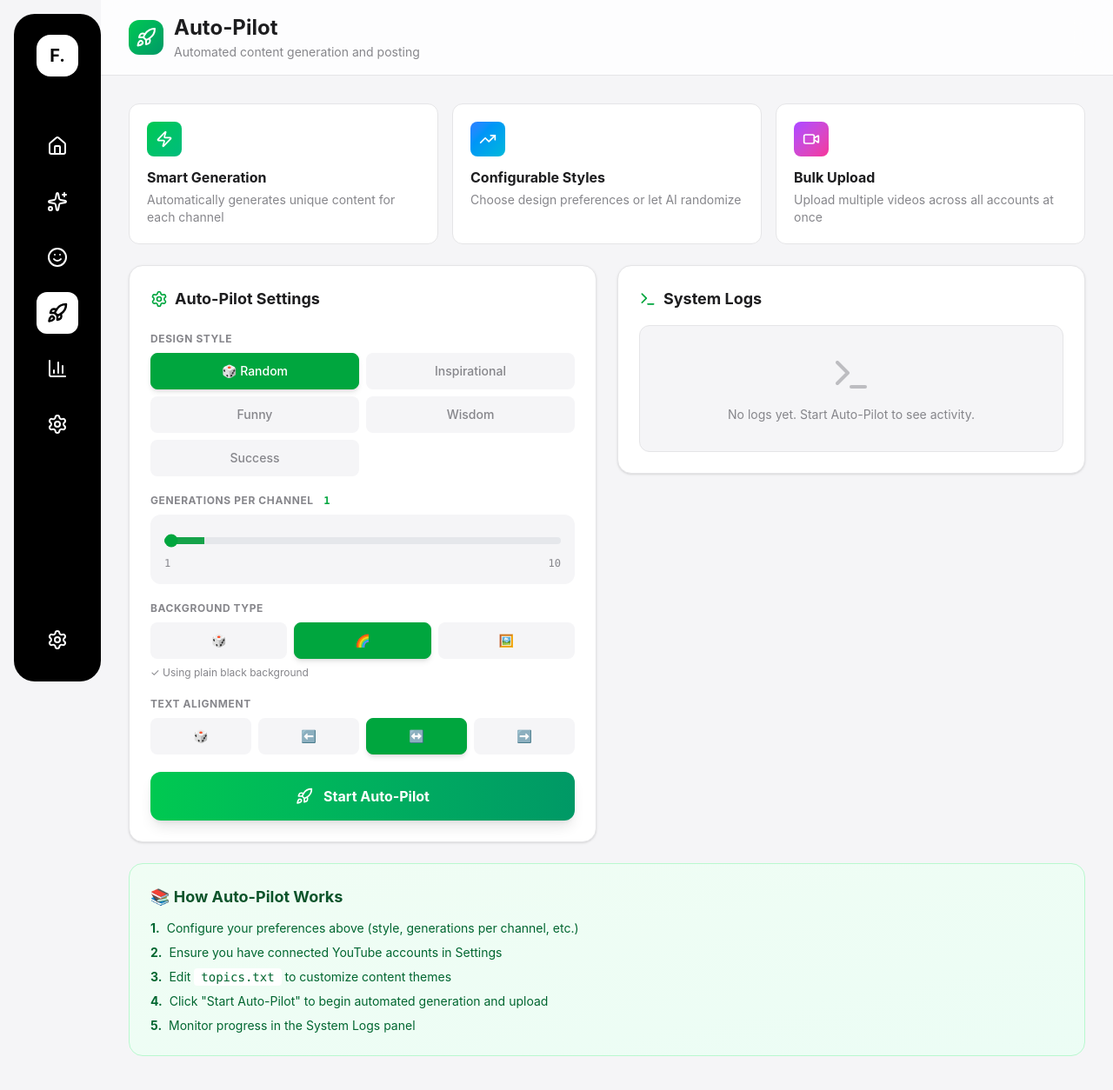
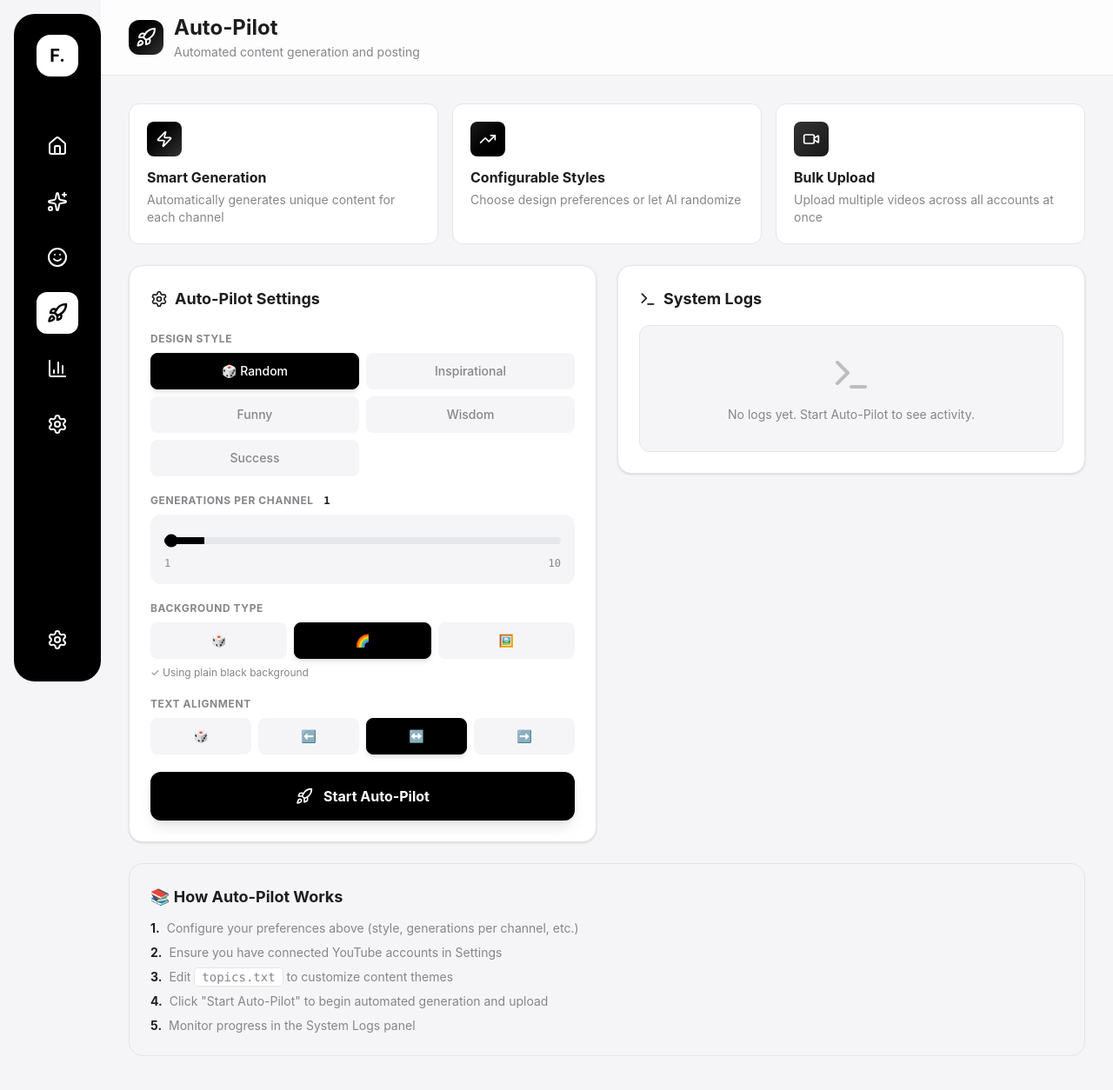
Before and after one commit to swayamgode/AgentX, a Next.js app: page /autopilot in a window 1280 px wide. Shown: the top 1254 px of the page at 87% size. Built offline with nearby package versions, Linux system fonts and the light colour scheme.

Commit message:
auto pilot tab

```diff
--- a/app/autopilot/page.tsx
+++ b/app/autopilot/page.tsx
@@ -138,7 +138,7 @@ export default function AutoPilotPage() {
                 <div className="sticky top-0 bg-white/80 backdrop-blur-xl z-20 border-b border-[#e5e5e7]">
                     <div className="max-w-[1400px] mx-auto px-4 md:px-8 py-4">
                         <div className="flex items-center gap-3">
-                            <div className="p-2 bg-gradient-to-br from-green-500 to-emerald-600 rounded-xl">
+                            <div className="p-2 bg-gradient-to-br from-[#000] to-[#333] rounded-xl">
                                 <Rocket className="w-6 h-6 text-white" />
                             </div>
                             <div>
@@ -161,19 +161,19 @@ export default function AutoPilotPage() {
                             icon={<Zap className="w-5 h-5" />}
                             title="Smart Generation"
                             description="Automatically generates unique content for each channel"
-                            color="from-green-500 to-emerald-500"
+                            color="from-[#000] to-[#333]"
                         />
                         <FeatureCard
                             icon={<TrendingUp className="w-5 h-5" />}
                             title="Configurable Styles"
                             description="Choose design preferences or let AI randomize"
-                            color="from-blue-500 to-cyan-500"
+                            color="from-[#1a1a1a] to-[#000]"
                         />
                         <FeatureCard
                             icon={<Video className="w-5 h-5" />}
                             title="Bulk Upload"
                             description="Upload multiple videos across all accounts at once"
-                            color="from-purple-500 to-pink-500"
+                            color="from-[#333] to-[#1a1a1a]"
                         />
                     </div>
 
@@ -183,7 +183,7 @@ export default function AutoPilotPage() {
                         <div className="space-y-6">
                             <div className="bg-white border border-[#e5e5e7] rounded-2xl p-6 shadow-sm">
                                 <div className="flex items-center gap-2 mb-6">
-                                    <SettingsIcon className="text-green-600" size={20} />
+                                    <SettingsIcon className="text-[#1d1d1f]" size={20} />
                                     <h2 className="text-lg font-bold text-[#1d1d1f]">Auto-Pilot Settings</h2>
                                 </div>
 
@@ -199,7 +199,7 @@ export default function AutoPilotPage() {
                                                     key={s}
                                                     onClick={() => setAutoPilotStyle(s)}
                                                     className={`py-2.5 px-3 rounded-lg font-medium text-sm transition-all border ${autoPilotStyle === s
-                                                            ? 'bg-green-600 text-white border-green-600 shadow-md'
+                                                            ? 'bg-black text-white border-black shadow-md'
                                                             : 'bg-[#F5F5F7] text-[#86868b] border-transparent hover:bg-[#e5e5e7] hover:text-[#1d1d1f]'
                                                         }`}
                                                 >
@@ -212,7 +212,7 @@ export default function AutoPilotPage() {
                                     {/* Generations Per Channel */}
                                     <div>
                                         <label className="text-xs font-bold text-[#86868b] uppercase tracking-wider mb-2 block">
-                                            Generations Per Channel <span className="text-green-600 font-mono ml-2">{autoPilotGenerationsPerChannel}</span>
+                                            Generations Per Channel <span className="text-[#1d1d1f] font-mono ml-2">{autoPilotGenerationsPerChannel}</span>
                                         </label>
                                         <div className="bg-[#F5F5F7] rounded-xl px-4 py-4">
                                             <input
@@ -221,9 +221,9 @@ export default function AutoPilotPage() {
                                                 max="10"
                                                 value={autoPilotGenerationsPerChannel}
                                                 onChange={(e) => setAutoPilotGenerationsPerChannel(parseInt(e.target.value))}
-                                                className="w-full accent-green-600 h-2 bg-gray-300 rounded-lg appearance-none cursor-pointer"
+                                                className="w-full accent-black h-2 bg-gray-300 rounded-lg appearance-none cursor-pointer"
                                                 style={{
-                                                    background: `linear-gradient(to right, rgb(22, 163, 74) 0%, rgb(22, 163, 74) ${(autoPilotGenerationsPerChannel / 10) * 100}%, rgb(229, 231, 235) ${(autoPilotGenerationsPerChannel / 10) * 100}%, rgb(229, 231, 235) 100%)`
+                                                    background: `linear-gradient(to right, rgb(0, 0, 0) 0%, rgb(0, 0, 0) ${(autoPilotGenerationsPerChannel / 10) * 100}%, rgb(229, 231, 235) ${(autoPilotGenerationsPerChannel / 10) * 100}%, rgb(229, 231, 235) 100%)`
                                                 }}
                                             />
                                             <div className="flex justify-between text-xs text-[#86868b] mt-2 font-mono">
@@ -244,7 +244,7 @@ export default function AutoPilotPage() {
                                                     key={bg}
                                                     onClick={() => setAutoPilotBackgroundType(bg)}
                                                     className={`py-2.5 px-3 rounded-lg font-medium text-sm transition-all border ${autoPilotBackgroundType === bg
-                                                            ? 'bg-green-600 text-white border-green-600 shadow-md'
+                                                            ? 'bg-black text-white border-black shadow-md'
                                                             : 'bg-[#F5F5F7] text-[#86868b] border-transparent hover:bg-[#e5e5e7] hover:text-[#1d1d1f]'
                                                         }`}
                                                 >
@@ -270,7 +270,7 @@ export default function AutoPilotPage() {
                                                     key={align}
                                                     onClick={() => setAutoPilotTextAlign(align)}
                                                     className={`py-2.5 px-3 rounded-lg font-medium text-sm transition-all border ${autoPilotTextAlign === align
-                                                            ? 'bg-green-600 text-white border-green-600 shadow-md'
+                                                            ? 'bg-black text-white border-black shadow-md'
                                                             : 'bg-[#F5F5F7] text-[#86868b] border-transparent hover:bg-[#e5e5e7] hover:text-[#1d1d1f]'
                                                         }`}
                                                 >
@@ -284,7 +284,7 @@ export default function AutoPilotPage() {
                                     <button
                                         onClick={handleStartAutoPilot}
                                         disabled={isBatchRunning}
-                                        className="w-full bg-gradient-to-r from-green-500 to-emerald-600 hover:from-green-600 hover:to-emerald-700 text-white font-bold py-4 rounded-xl transition-all shadow-lg disabled:opacity-50 disabled:cursor-not-allowed flex items-center justify-center gap-3 transform hover:scale-[1.02] active:scale-[0.98]"
+                                        className="w-full bg-black hover:bg-[#333] text-white font-bold py-4 rounded-xl transition-all shadow-lg disabled:opacity-50 disabled:cursor-not-allowed flex items-center justify-center gap-3 transform hover:scale-[1.02] active:scale-[0.98]"
                                     >
                                         {isBatchRunning ? (
                                             <>
@@ -306,15 +306,15 @@ export default function AutoPilotPage() {
                         <div className="space-y-6">
                             <div className="bg-white border border-[#e5e5e7] rounded-2xl p-6 shadow-sm">
                                 <div className="flex items-center gap-2 mb-4">
-                                    <Terminal className="text-green-600" size={20} />
+                                    <Terminal className="text-[#1d1d1f]" size={20} />
                                     <h2 className="text-lg font-bold text-[#1d1d1f]">System Logs</h2>
                                 </div>
 
                                 {batchLogs.length > 0 ? (
-                                    <div className="bg-[#111] border border-green-500/20 rounded-xl p-4 font-mono text-xs text-green-400 h-[500px] overflow-y-auto shadow-inner">
+                                    <div className="bg-[#111] border border-[#333] rounded-xl p-4 font-mono text-xs text-[#86868b] h-[500px] overflow-y-auto shadow-inner">
                                         <div className="space-y-1">
                                             {batchLogs.map((log, i) => (
-                                                <div key={i} className="whitespace-pre-wrap">{log}</div>
+                                                <div key={i} className="whitespace-pre-wrap text-white">{log}</div>
                                             ))}
                                             <div ref={logsEndRef} />
                                         </div>
@@ -330,29 +330,29 @@ export default function AutoPilotPage() {
                     </div>
 
                     {/* Info Section */}
-                    <div className="bg-gradient-to-br from-green-50 to-emerald-50 border border-green-200 rounded-2xl p-6">
-                        <h3 className="text-lg font-bold text-green-900 mb-3">
+                    <div className="bg-[#F5F5F7] border border-[#e5e5e7] rounded-2xl p-6">
+                        <h3 className="text-lg font-bold text-[#1d1d1f] mb-3">
                             📚 How Auto-Pilot Works
                         </h3>
-                        <ol className="space-y-2 text-sm text-green-800">
+                        <ol className="space-y-2 text-sm text-[#86868b]">
                             <li className="flex gap-2">
-                                <span className="font-bold">1.</span>
+                                <span className="font-bold text-[#1d1d1f]">1.</span>
                                 <span>Configure your preferences above (style, generations per channel, etc.)</span>
                             </li>
                             <li className="flex gap-2">
-                                <span className="font-bold">2.</span>
+                                <span className="font-bold text-[#1d1d1f]">2.</span>
                                 <span>Ensure you have connected YouTube accounts in Settings</span>
                             </li>
                             <li className="flex gap-2">
-                                <span className="font-bold">3.</span>
-                                <span>Edit <code className="bg-white px-2 py-0.5 rounded">topics.txt</code> to customize content themes</span>
+                                <span className="font-bold text-[#1d1d1f]">3.</span>
+                                <span>Edit <code className="bg-white px-2 py-0.5 rounded border border-[#e5e5e7]">topics.txt</code> to customize content themes</span>
                             </li>
                             <li className="flex gap-2">
-                                <span className="font-bold">4.</span>
+                                <span className="font-bold text-[#1d1d1f]">4.</span>
                                 <span>Click "Start Auto-Pilot" to begin automated generation and upload</span>
                             </li>
                             <li className="flex gap-2">
-                                <span className="font-bold">5.</span>
+                                <span className="font-bold text-[#1d1d1f]">5.</span>
                                 <span>Monitor progress in the System Logs panel</span>
                             </li>
                         </ol>
```
Also changed, not shown: .video-analytics.json.
